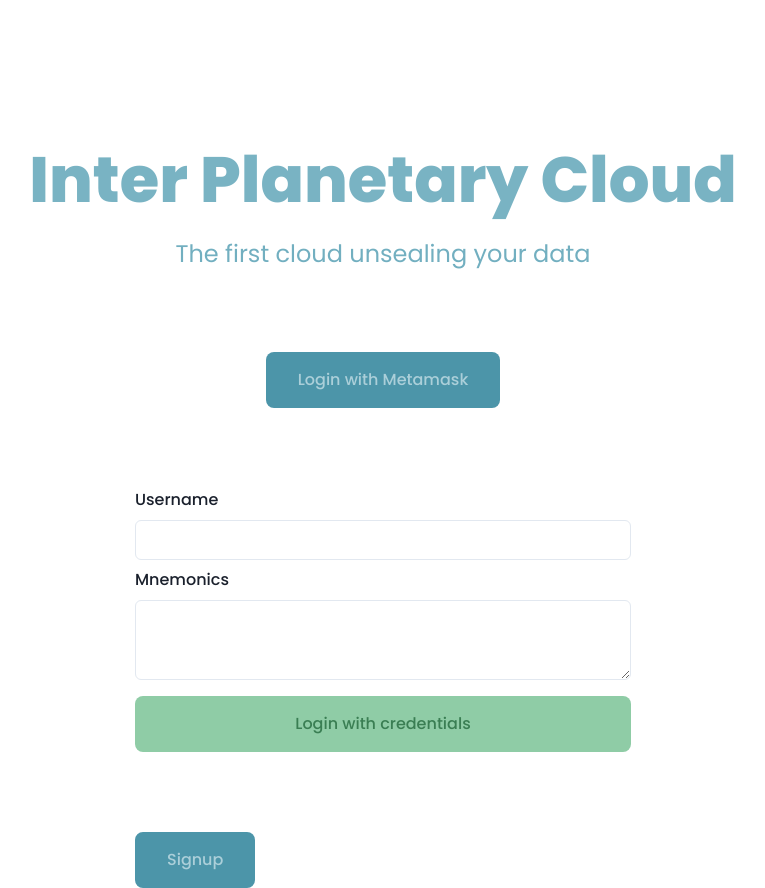
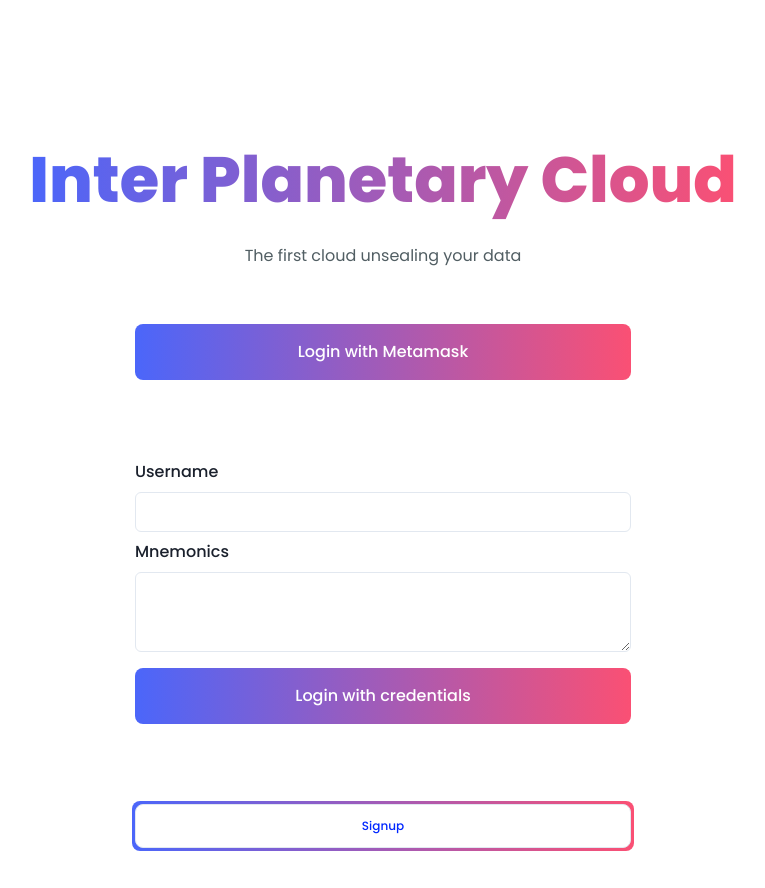
Before and after one commit to PoCInnovation/InterPlanetaryCloud, a React (Create React App) app: page /login in a window 1280 px wide. Shown: the whole page, without its empty margins (257-1022 px from the left). After the commit the page ends 851 px from the top, so only its background shows below. Built offline with nearby package versions, Linux system fonts and the light colour scheme.

Commit message:
feat: add gradient to buttons

```diff
--- a/src/app/AuthRoute.tsx
+++ b/src/app/AuthRoute.tsx
@@ -1,6 +1,8 @@
 import { Route, RouteProps } from 'react-router-dom';
 
-import { Box, Text, VStack } from '@chakra-ui/react';
+import { Text, VStack } from '@chakra-ui/react';
+
+import colors from 'theme/foundations/colors';
 
 interface AuthRouteProps {
 	children: JSX.Element;
@@ -8,20 +10,19 @@ interface AuthRouteProps {
 
 const AuthRoute = ({ children, ...rest }: AuthRouteProps & RouteProps): JSX.Element => (
 	<Route {...rest}>
-		<VStack spacing="80px" mt="132px">
-			<VStack>
-				<Text color="blue.500" fontSize="64px" fontWeight="extrabold">
-					<Box opacity="0.95" padding="0px 5px">
-						Inter Planetary Cloud
-					</Box>
+		<VStack spacing="56px" mt="132px">
+			<VStack spacing="16px">
+				<Text
+					fontSize="64px"
+					fontWeight="extrabold"
+					bgGradient={`linear-gradient(90deg, ${colors.blue[700]} 0%, ${colors.red[700]} 100%)`}
+					bgClip="text"
+				>
+					Inter Planetary Cloud
 				</Text>
-				<Text fontSize="24px" color="blue.500">
-					The first cloud unsealing your data
-				</Text>
+				<Text fontSize="16px">The first cloud unsealing your data</Text>
 			</VStack>
-			<VStack mt="3000px" w="496px">
-				{children}
-			</VStack>
+			<VStack w="496px">{children}</VStack>
 		</VStack>
 	</Route>
 );
--- a/src/theme/components/button.ts
+++ b/src/theme/components/button.ts
@@ -7,7 +7,6 @@ const Button = {
 		fontWeight: 500,
 		fontSize: '16px',
 		lineHeight: '24px',
-		color: `${colors.blue[300]}`,
 		_hover: {
 			opacity: '90%',
 		},
@@ -21,16 +20,42 @@ const Button = {
 		md: {
 			padding: '16px 32px',
 			height: '56px',
+			fontSize: '16px',
 		},
 	},
 	variants: {
-		primary: {
-			background: `${colors.blue[700]}`,
+		gray: {
+			background: `${colors.gray[300]}`,
+			color: `${colors.gray[700]}`,
+		},
+		inline: {
+			bgGradient: `linear-gradient(90deg, ${colors.blue[700]} 0%, ${colors.red[700]} 100%)`,
+			color: 'white',
+		},
+		outline: {
+			_hover: {
+				bg: 'white',
+				opacity: '100%',
+			},
+			_before: {
+				content: `''`,
+				position: 'absolute',
+				top: 0,
+				right: 0,
+				bottom: 0,
+				left: 0,
+				zIndex: -1,
+				margin: -1,
+				borderRadius: `${radius.base}`,
+				bgGradient: `linear-gradient(90deg, ${colors.blue[700]} 0%, ${colors.red[700]} 100%)`,
+			},
+			bg: 'white',
+			color: `${colors.blue[900]}`,
 		},
 	},
 	defaultProps: {
 		size: 'md',
-		variant: 'primary',
+		variant: 'gray',
 	},
 };
 
--- a/src/theme/components/link.ts
+++ b/src/theme/components/link.ts
@@ -3,7 +3,7 @@ import colors from '../foundations/colors';
 const Link = {
 	baseStyle: {
 		_focus: {
-			boxShadow: `0px 0px 0px 2px ${colors.green[700]}`,
+			boxShadow: `0px 0px 0px 2px ${colors.red[700]}`,
 		},
 	},
 	defaultProps: {},
--- a/src/theme/foundations/colors.ts
+++ b/src/theme/foundations/colors.ts
@@ -1,31 +1,24 @@
 const colors = {
 	blue: {
-		100: '#C1DBE3',
-		300: '#ABCFD9',
-		500: '#72AFC0',
-		700: '#4C95A9',
-		900: '#336371',
+		100: '#E8EBFF',
+		300: '#ADBAFF',
+		500: '#7388FF',
+		700: '#4B66FA',
+		900: '#0027FF',
 	},
-	brown: {
-		100: '#E1C1B7',
-		300: '#D09C8B',
-		500: '#b4654a',
-		700: '#E1C1B7',
-		900: '#563024',
+	red: {
+		100: '#FDE4E9',
+		300: '#FFADBF',
+		500: '#FF7491',
+		700: '#FA5074',
+		900: '#FF0036',
 	},
-	green: {
-		100: '#C7E5D3',
-		300: '#8FCCA6',
-		500: '#499F68',
-		700: '#3A7E53',
-		900: '#1A3825',
-	},
-	yellow: {
-		100: '#F5E3A3',
-		300: '#EFD26C',
-		500: '#EAC435',
-		700: '#B99513',
-		900: '#6F590C',
+	gray: {
+		100: '#EDEDED',
+		300: '#BFBFBF',
+		500: '#838383',
+		700: '#393939',
+		900: '#000000',
 	},
 };
 
--- a/src/views/home/HomeView.tsx
+++ b/src/views/home/HomeView.tsx
@@ -5,12 +5,12 @@ import { Button, Link } from '@chakra-ui/react';
 const HomeView = (): JSX.Element => (
 	<>
 		<Link as={RouteLink} to="/signup" w="100%">
-			<Button color="blue.100" bg="blue.900" size="md" w="100%">
+			<Button variant="inline" w="100%">
 				Create an account
 			</Button>
 		</Link>
 		<Link as={RouteLink} to="/login" w="100%">
-			<Button color="blue.900" bg="blue.100" size="sm" w="100%">
+			<Button variant="outline" size="sm" w="100%">
 				Login
 			</Button>
 		</Link>
--- a/src/views/login/LoginView.tsx
+++ b/src/views/login/LoginView.tsx
@@ -59,33 +59,30 @@ const LoginView = (): JSX.Element => {
 	return (
 		<VStack spacing="80px" w="496px">
 			<VStack spacing="16px" w="100%">
-				<Button onClick={() => loginWithMetamask()}>Login with Metamask</Button>
+				<Button variant="inline" w="100%" onClick={() => loginWithMetamask()}>
+					Login with Metamask
+				</Button>
 			</VStack>
 			<FormControl>
 				<FormLabel>Username</FormLabel>
 				<Input
-					_focus={{ boxShadow: `0px 0px 0px 2px ${colors.green[300]}` }}
+					_focus={{ boxShadow: `0px 0px 0px 2px ${colors.red[300]}` }}
 					onChange={(e) => setUsername(e.target.value)}
 				/>
 				<FormLabel mt="8px">Mnemonics</FormLabel>
 				<Textarea
-					_focus={{ boxShadow: `0px 0px 0px 2px ${colors.green[300]}` }}
+					_focus={{ boxShadow: `0px 0px 0px 2px ${colors.red[300]}` }}
 					cursor="text"
 					onChange={(e) => setMnemonics(e.target.value)}
 				/>
-				<Button
-					color="green.700"
-					bg="green.300"
-					mt="16px"
-					w="100%"
-					type="submit"
-					onClick={() => loginWithCredentials()}
-				>
+				<Button variant="inline" mt="16px" w="100%" type="submit" onClick={() => loginWithCredentials()}>
 					Login with credentials
 				</Button>
 			</FormControl>
 			<Link as={RouteLink} to="/signup" w="100%">
-				<Button>Signup</Button>
+				<Button variant="outline" size="sm" w="100%">
+					Signup
+				</Button>
 			</Link>
 		</VStack>
 	);
--- a/src/views/signup/SignupView.tsx
+++ b/src/views/signup/SignupView.tsx
@@ -63,7 +63,7 @@ const SignupView = (): JSX.Element => {
 	return (
 		<VStack spacing="80px" w="496px">
 			<VStack spacing="16px" w="100%">
-				<Button onClick={() => signupWithMetamask()} color="yellow.100" bg="yellow.500" w="100%">
+				<Button variant="inline" onClick={() => signupWithMetamask()} w="100%">
 					Signup with metamask
 				</Button>
 			</VStack>
@@ -71,30 +71,25 @@ const SignupView = (): JSX.Element => {
 			<FormControl>
 				<FormLabel>Username</FormLabel>
 				<Input
-					_focus={{ boxShadow: `0px 0px 0px 2px ${colors.green[300]}` }}
+					_focus={{ boxShadow: `0px 0px 0px 2px ${colors.red[300]}` }}
 					onChange={(e) => setUsername(e.target.value)}
 				/>
 				<FormLabel mt="8px">Mnemonics</FormLabel>
 				<Textarea
-					_focus={{ boxShadow: `0px 0px 0px 2px ${colors.green[300]}` }}
+					_focus={{ boxShadow: `0px 0px 0px 2px ${colors.red[300]}` }}
 					cursor="text"
 					value={mnemonics}
 					readOnly
 				/>
 				{/* TODO: ajouter un button pour copier le mnemonics */}
-				<Button
-					color="green.700"
-					bg="green.300"
-					mt="16px"
-					w="100%"
-					type="submit"
-					onClick={() => signupWithCredentials()}
-				>
+				<Button variant="inline" mt="16px" w="100%" type="submit" onClick={() => signupWithCredentials()}>
 					Signup with credentials
 				</Button>
 			</FormControl>
 			<Link as={RouteLink} to="/login" w="100%">
-				<Button>Login</Button>
+				<Button variant="outline" size="sm" w="100%">
+					Login
+				</Button>
 			</Link>
 		</VStack>
 	);
```
